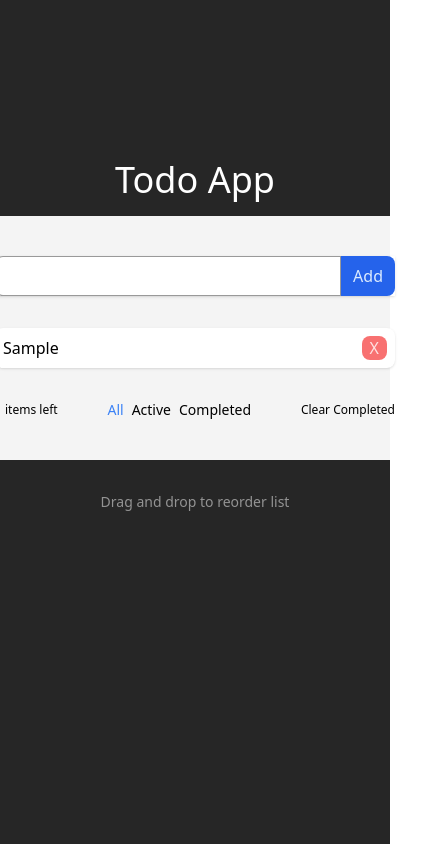
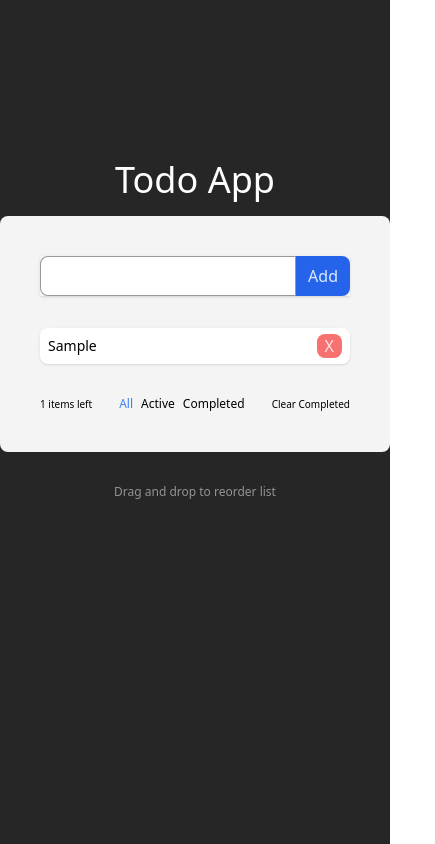
Before and after one commit to Yewdev/react-todo-app, a React (Vite) app: page / in a window 390 px wide. Both pictures are taken after typing "Sample" into the empty fields and a click on the button "Add". Shown: the whole page, 435 px wide, since content can reach past the window. Built offline with nearby package versions, Linux system fonts and the light colour scheme.

Commit message:
Update mobile perspective

```diff
--- a/src/App.tsx
+++ b/src/App.tsx
@@ -5,7 +5,7 @@ function App() {
     <div className="bg-neutral-800 flex flex-col pt-40 justify-start items-center min-h-screen">
       <h1 className="text-white text-4xl mb-4">Todo App</h1>
       <Todos />
-      <span className="text-sm mt-8 text-white/50">
+      <span className="text-xs sm:text-sm mt-8 text-white/50">
         Drag and drop to reorder list
       </span>
     </div>
--- a/src/components/TodoList.tsx
+++ b/src/components/TodoList.tsx
@@ -59,7 +59,7 @@ const TodoList = ({ todos, setTodos, filter }: ITodoListProps) => {
             onClick={() => handleToggleComplete(todo.id)}
             className={`${
               todo.completed ? 'line-through text-black/60' : ''
-            } cursor-pointer overflow-hidden w-full py-2 `}
+            } cursor-pointer overflow-hidden w-full py-2 text-sm sm:text-base `}
           >
             {todo.text}
           </span>
--- a/src/components/Todos.tsx
+++ b/src/components/Todos.tsx
@@ -17,13 +17,13 @@ const Todos: React.FC = () => {
     setTodos(todos.filter((e) => !e.completed));
   }
   return (
-    <div className="w-[30rem] bg-white/95 p-10 rounded-lg flex flex-col gap-8">
+    <div className="w-full sm:w-[30rem] bg-white/95 p-10 rounded-lg flex flex-col gap-8">
       <CreateTodo setTodos={setTodos} todosLength={todos.length} />
 
       <TodoList todos={todos} setTodos={setTodos} filter={filter} />
       <div className="flex justify-between items-center">
-        <span className="text-xs ">{countActive} items left</span>
-        <div className="flex justify-between items-center text-sm gap-2">
+        <span className="text-[10px] sm:text-xs">{countActive} items left</span>
+        <div className="flex justify-between items-center sm:text-sm  gap-2 text-xs">
           <button
             onClick={() => setFilter('all')}
             className={filter === 'all' ? 'text-blue-500' : ''}
@@ -43,7 +43,7 @@ const Todos: React.FC = () => {
             Completed
           </button>
         </div>
-        <button onClick={clearCompleted} className="text-xs">
+        <button onClick={clearCompleted} className="text-[10px] sm:text-xs">
           Clear Completed
         </button>
       </div>
```
